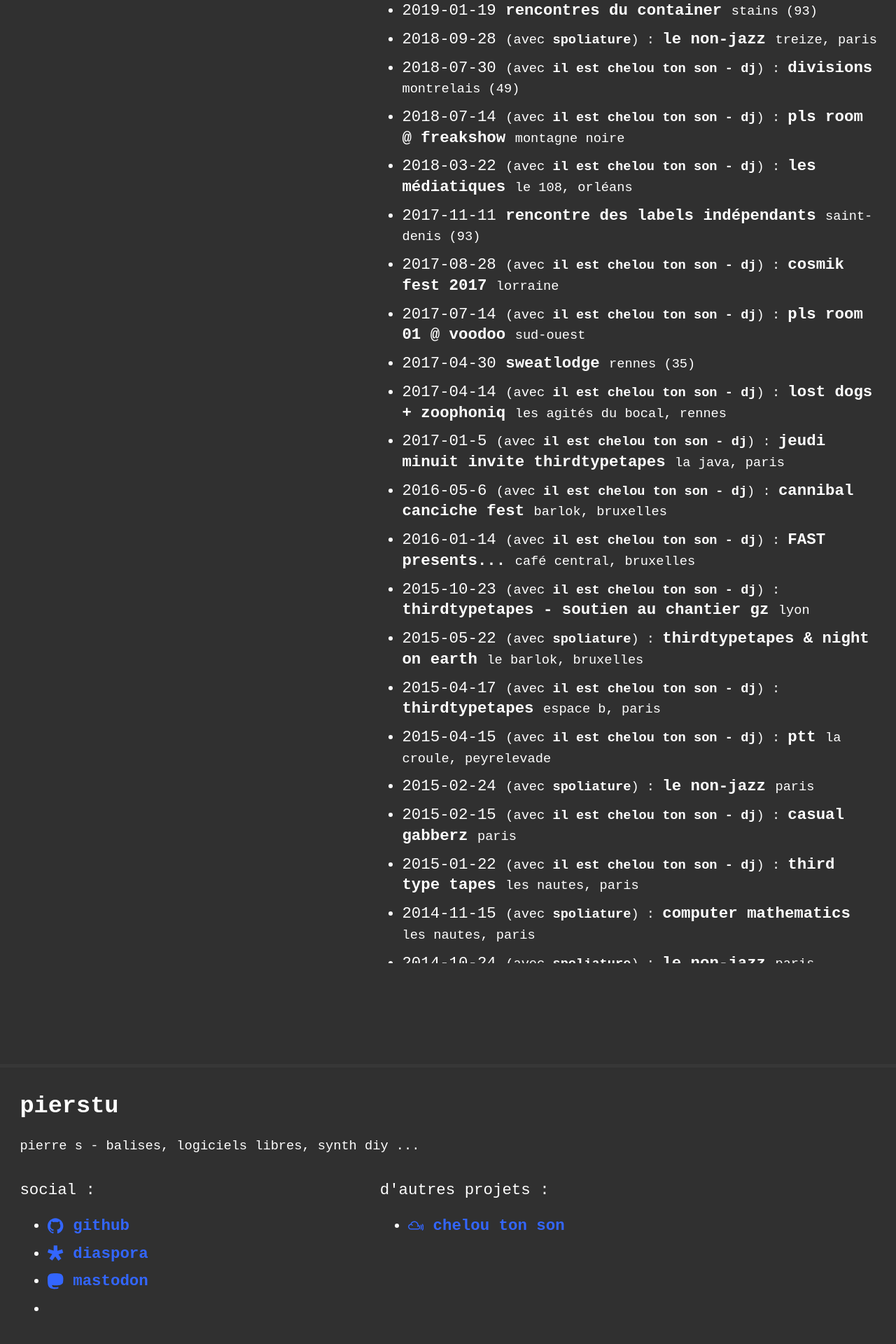
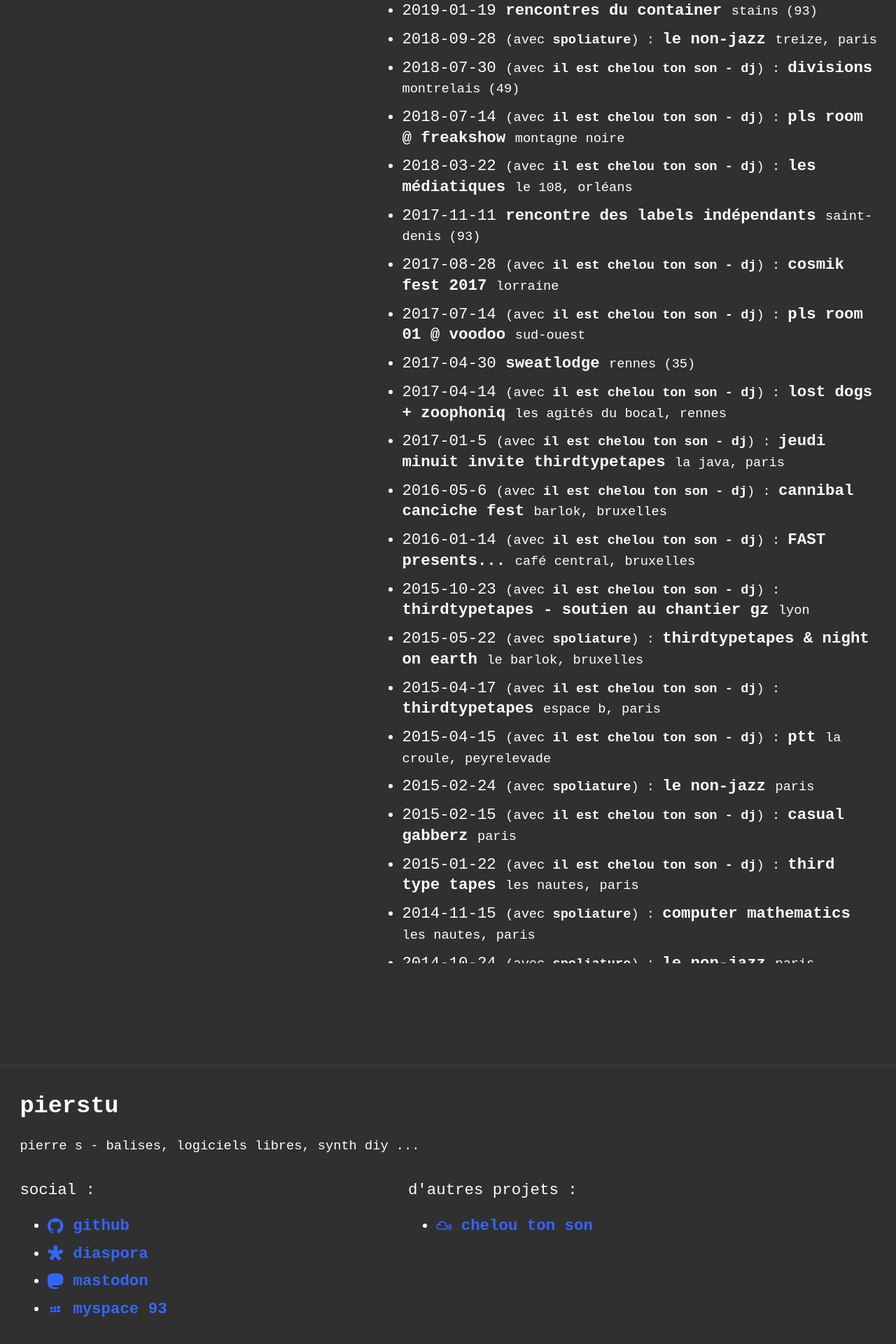
Before and after one commit to pierstu/pierstu.github.io, a Jekyll site: the page built from index.html, in a window 1280 px wide. Shown: the part 1352-3272 px from the top of the page at 70% size. Built offline with Jekyll 4.4.1, drawn with Linux system fonts in a browser that asks for light colours.

Commit message:
Update footer.html

```diff
--- a/_includes/footer.html
+++ b/_includes/footer.html
@@ -30,10 +30,10 @@
 	   </a>
 	</li>{% endif %}
 	{% if site.myspace_username %}<li>
-       <!--   <a href="https://myspace.windows93.net/index.php?id=105">
+          <a href="https://myspace.windows93.net/index.php?id=105">
 		   	<span>{% include icon-myspace.svg %}</span>
 	myspace 93
-	   </a> --!>
+	   </a>
 	</li>{% endif %}
  	</ul>
     </div>
```
